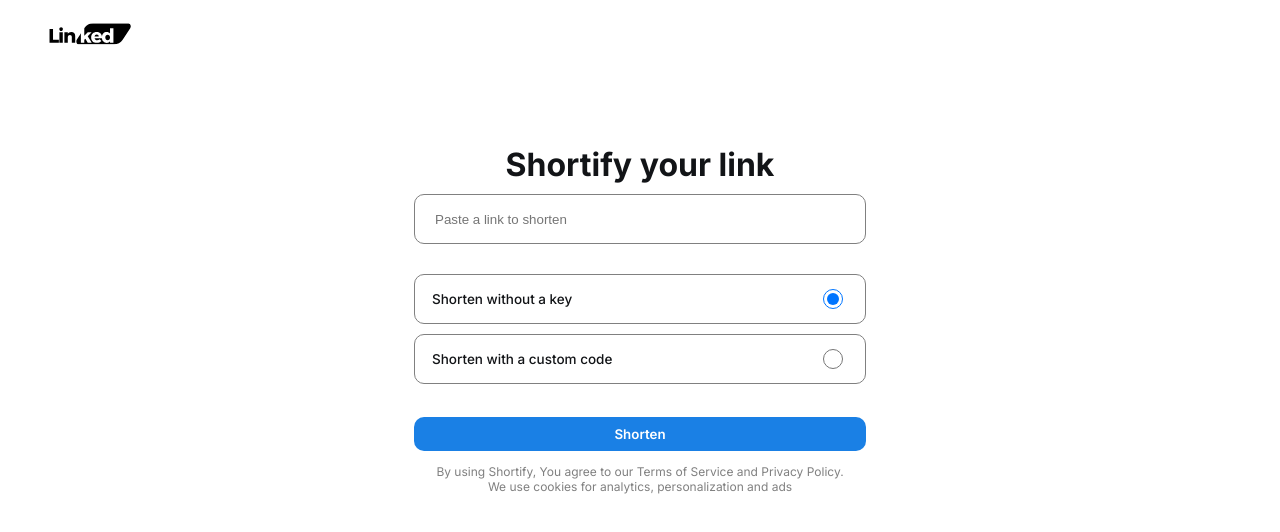
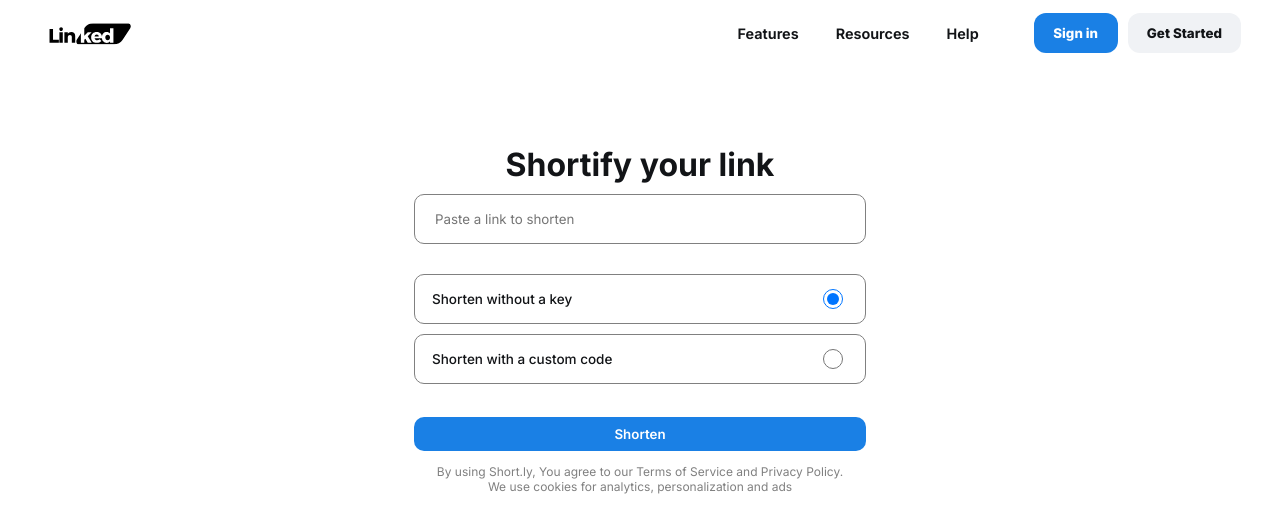
Before and after one commit to Kennysaruni/ls-frontend, a React (Create React App) app: page / in a window 1280 px wide. Shown: the top 532 px of the page. Built offline with nearby package versions, Linux system fonts and the light colour scheme; no server answers.

Commit message:
Added Navbar

```diff
--- a/public/index.html
+++ b/public/index.html
@@ -2,19 +2,19 @@
 <html lang="en">
   <head>
     <meta charset="utf-8" />
-    <link rel="icon" href="%PUBLIC_URL%/favicon.ico" />
+    <link rel="icon" href="../src/assets/logo2.svg" />
     <meta name="viewport" content="width=device-width, initial-scale=1" />
     <meta name="theme-color" content="#000000" />
     <meta
       name="description"
       content="Web site created using create-react-app"
     />
-    <link rel="apple-touch-icon" href="%PUBLIC_URL%/logo192.png" />
+    <link rel="apple-touch-icon" href="../src/assets/logo2.svg" />
     <!--
       manifest.json provides metadata used when your web app is installed on a
       user's mobile device or desktop. See https://developers.google.com/web/fundamentals/web-app-manifest/
     -->
-    <link rel="manifest" href="%PUBLIC_URL%/manifest.json" />
+    <link rel="manifest" href="../src/assets/logo2.svg" />
     <!--
       Notice the use of %PUBLIC_URL% in the tags above.
       It will be replaced with the URL of the `public` folder during the build.
@@ -24,7 +24,7 @@
       work correctly both with client-side routing and a non-root public URL.
       Learn how to configure a non-root public URL by running `npm run build`.
     -->
-    <title>Swift</title>
+    <title>Short.ly</title>
   </head>
   <body>
     <noscript>You need to enable JavaScript to run this app.</noscript>
--- a/src/components/Form.jsx
+++ b/src/components/Form.jsx
@@ -102,7 +102,7 @@ function Form() {
         </CopyToClipboard>
       </div>
     )}
-        <p>By using Shortify, You agree to our Terms of Service and Privacy Policy.</p>
+        <p>By using Short.ly, You agree to our Terms of Service and Privacy Policy.</p>
         <p>We use cookies for analytics, personalization and ads</p>
     </form>
     {/* After succesful link shortening, the shortened link will be displayed below the form */}
--- a/src/components/Navbar.css
+++ b/src/components/Navbar.css
@@ -1,16 +1,36 @@
+@import url('https://fonts.googleapis.com/css2?family=Inter:wght@100..900&display=swap');
 *{
     margin: 0;
     padding: 0;
     box-sizing: border-box;
+    font-family: Inter;
 }
 
 .nav-container{
     width: 100%;
     height: 70px;
-    background-color: white;
+    background-color: rgb(255, 255, 255);
     display: flex;
     justify-content: space-between;
 
+}
+
+.nav-items{
+    display: flex;
+    justify-content: space-between;
+    height: 100%;
+    width: 290px;
+    margin: 0px auto;
+    color: #121417;
+    font-size: 0.9em;
+    /* background-color: #0f4a9b; */
+    padding-top: 25px;
+    margin-left: 42%;
+}
+
+.nav-item{
+    margin-right: 27px;
+    padding-left: 10px;
 }
 
 .logo {
@@ -18,3 +38,40 @@
     height: 200px;
     margin: -65px -100px 0 -110px
 }
+
+a{
+    color: #121417;
+    text-decoration: none;
+    font-weight: 650;
+}
+
+a:focus{
+    color: #1A80E5
+}
+
+.login{
+    display: flex;
+    margin-top: -12px;
+    margin-left: 28px;
+}
+
+.sign-in{
+    width: 84px;
+    height: 40px;
+    background-color: #1A80E5;
+    color: white;
+    border-radius: 12px;
+    font-weight: 800;
+    border: none;
+}
+
+.get-started{
+    margin-left: 10px;
+    width: 113.55px;
+    height: 40px;
+    background-color: #F0F2F5;
+    color: #121417;
+    border-radius: 12px;
+    border: none;
+    font-weight: 800;
+}
--- a/src/components/Navbar.jsx
+++ b/src/components/Navbar.jsx
@@ -6,6 +6,21 @@ function Navbar() {
   return (
     <div className='nav-container'>
         <img src={logo} alt="logo" className="logo" />
+        <div className="nav-items">
+          <div className='nav-item'>
+            <a href="">Features</a>
+            </div>
+          <div className='nav-item'>
+            <a href="">Resources</a>
+            </div>
+          <div className='nav-item'>
+           <a href="">Help</a>
+            </div>
+            <div className="login">
+              <button className="sign-in">Sign in</button>
+              <button className="get-started">Get Started</button>
+            </div>
+        </div>
     </div>
   )
 }
```
